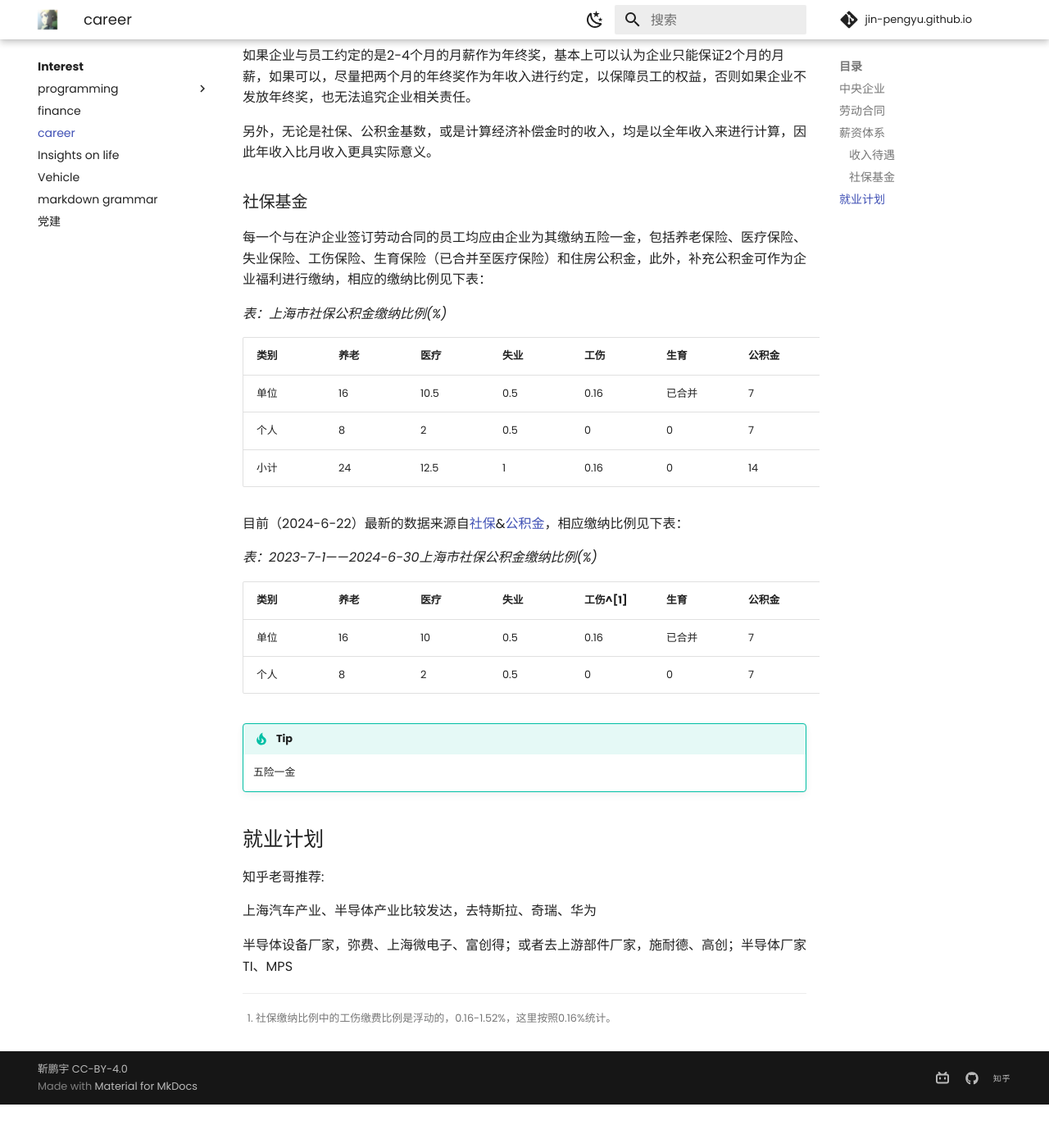
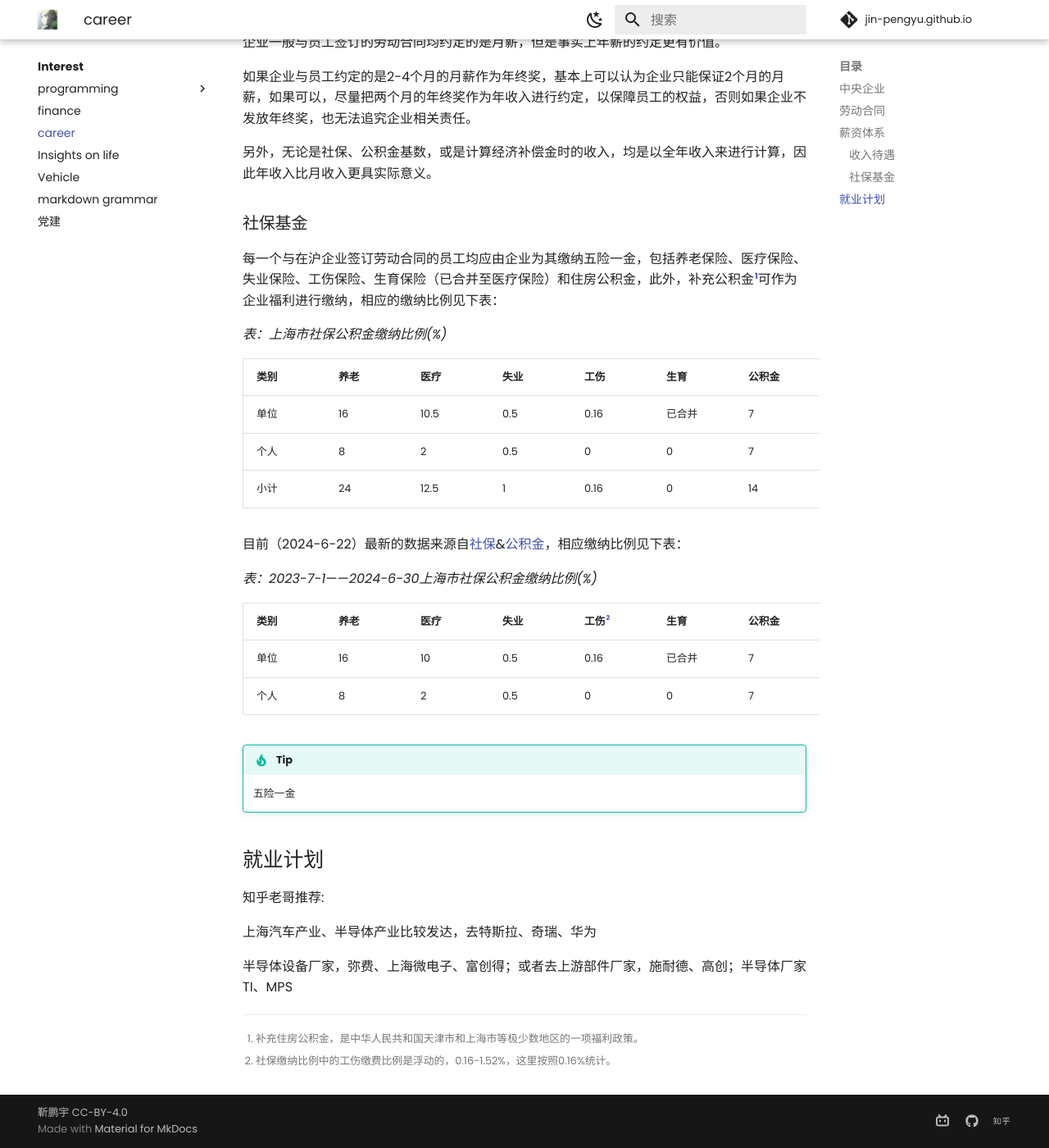
Before and after one commit to Pengyu-Jin/Pengyu-Jin.github.io, an MkDocs documentation site: the page built from docs/interest/career/career.md, in a window 1280 px wide and 1400 px high, scrolled down 1166 px. Shown: the whole window at 82% size. Built offline with MkDocs 1.6.1 and Material for MkDocs 9.7.7, drawn with Linux system fonts in a browser that asks for light colours; comment, search, counter and statistics services are not loaded; before the commit the page ends 2513 px from its top, so only the background shows below that.

Commit message:
career20240622-d

```diff
--- a/docs/interest/career/career.md
+++ b/docs/interest/career/career.md
@@ -14,6 +14,7 @@
 
 >[丹姐说|你想知道的劳动合同、薪酬体系的秘密都在这里了|2021-10-20](https://mp.weixin.qq.com/s/YWUj-MjrrBMy3tfbFseH1g?poc_token=HIZHOmajit-wu9G94B-_tsat277R2T6izu45Tu2_){:target=_blank}
 >[上海市-社保查询网](http://sh.12333si.com/shanghai/){:target=_blank}
+>[上海住房公积金网](https://www.shgjj.com/index.html){:target=_blank}
 
 
 ### 收入待遇
@@ -39,7 +40,9 @@
 另外，无论是社保、公积金基数，或是计算经济补偿金时的收入，均是以全年收入来进行计算，因此年收入比月收入更具实际意义。
 
 ### 社保基金
-每一个与在沪企业签订劳动合同的员工均应由企业为其缴纳五险一金，包括养老保险、医疗保险、失业保险、工伤保险、生育保险（已合并至医疗保险）和住房公积金，此外，补充公积金可作为企业福利进行缴纳，相应的缴纳比例见下表：
+每一个与在沪企业签订劳动合同的员工均应由企业为其缴纳五险一金，包括养老保险、医疗保险、失业保险、工伤保险、生育保险（已合并至医疗保险）和住房公积金，此外，补充公积金[^1]可作为企业福利进行缴纳，相应的缴纳比例见下表：
+
+[^1]:补充住房公积金，是中华人民共和国天津市和上海市等极少数地区的一项福利政策。
 
 *表：上海市社保公积金缴纳比例(%)*
 
@@ -53,12 +56,14 @@
 
 *表：2023-7-1——2024-6-30上海市社保公积金缴纳比例(%)*
 
-|类别|养老|医疗|失业|工伤^[1]|生育|公积金|==补充公积金==|小计|
+|类别|养老|医疗|失业|工伤[^2]|生育|公积金|==补充公积金==|小计|
 | :---|---|---|---|---|---|---|---|---: |
 |单位|16 |10|0.5|0.16|已合并|7|5|39.16|
 |个人|8  |2   |0.5|0|0|7|5|22.5|
 
-[^1]:社保缴纳比例中的工伤缴费比例是浮动的，0.16-1.52%，这里按照0.16%统计。
+[^2]:社保缴纳比例中的工伤缴费比例是浮动的，0.16-1.52%，这里按照0.16%统计。
+
+
 
 !!! tip
     五险一金
```
